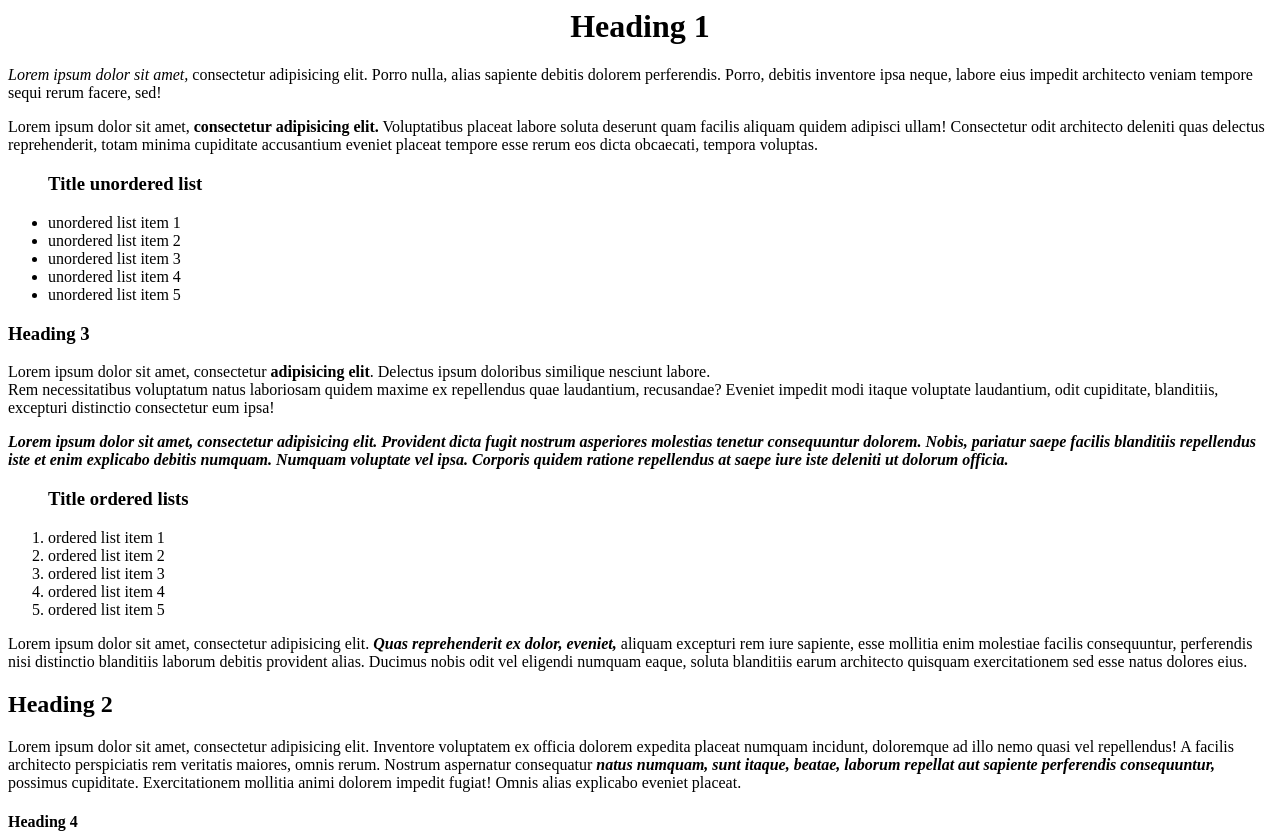
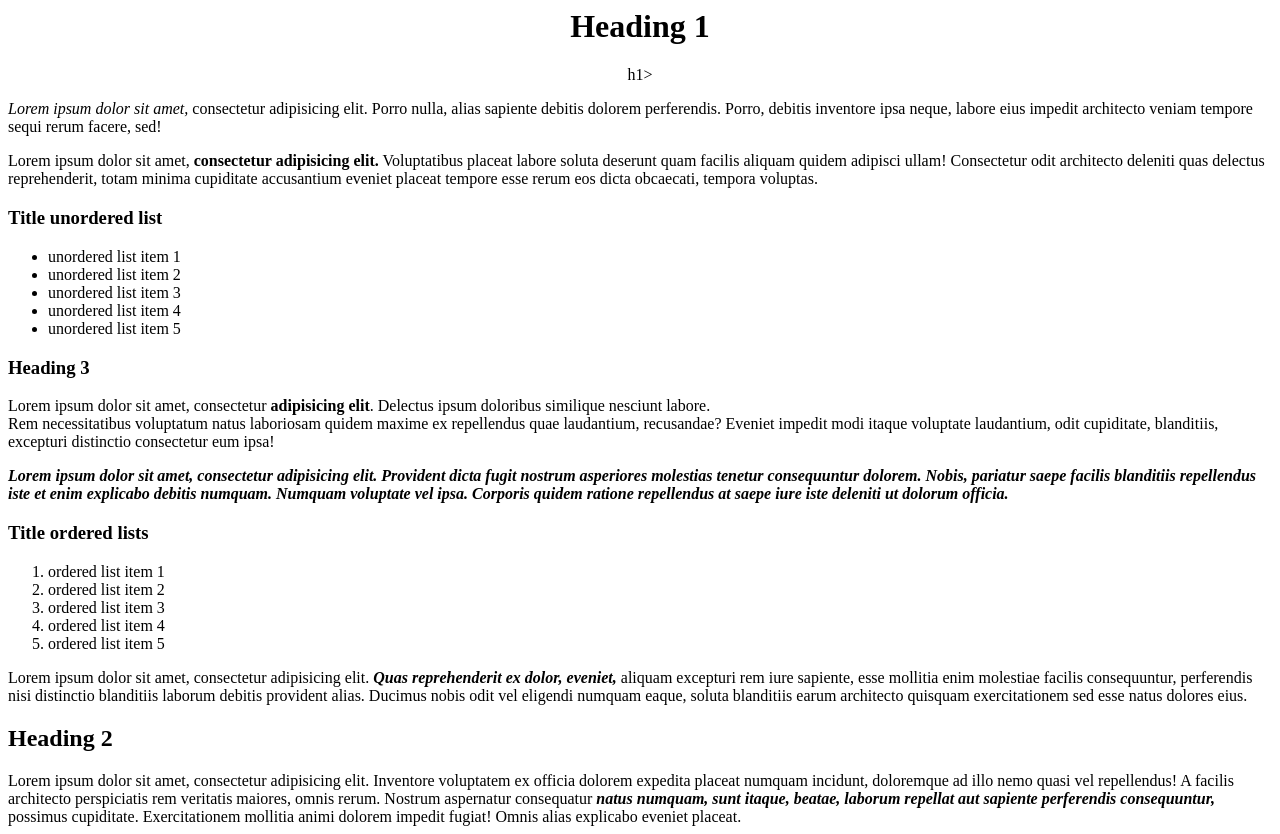
Before and after one commit to aklynovyy/html_tasks, a plain HTML site: page lesson_1/home_task.html in a window 1280 px wide. Shown: the top 834 px of the page. Drawn offline with Linux system fonts and the light colour scheme.

Commit message:
commit 1 to next

```diff
--- a/lesson_1/home_task.html
+++ b/lesson_1/home_task.html
@@ -1,20 +1,25 @@
 <html>
 
-	<head></head>
-	<title>Home Task</title>
+	<head>
+		<title>Home Task</title>
+	</head>
+
 	<body>
 
 		<!-- main title -->
-		<h1><center>Heading 1</center></h1>
+		<center><h1>Heading 1</h1>h1></center>
 
 		<!-- paragraph -->
 		<p><i>Lorem ipsum dolor sit amet,</i> consectetur adipisicing elit. Porro nulla, alias sapiente debitis dolorem perferendis. Porro, debitis inventore ipsa neque, labore eius impedit architecto veniam tempore sequi rerum facere, sed!</p>
 
 		<p>Lorem ipsum dolor sit amet, <b>consectetur adipisicing elit.</b> Voluptatibus placeat labore soluta deserunt quam facilis aliquam quidem adipisci ullam! Consectetur odit architecto deleniti quas delectus reprehenderit, totam minima cupiditate accusantium eveniet placeat tempore esse rerum eos dicta obcaecati, tempora voluptas.</p>
 
+		<!-- unordered title list -->
+		<h3>Title unordered list</h3>
+
 		<!-- unordered list -->
 		<ul>
-			<h3>Title unordered list</h3>
+
 			<li>unordered list item 1</li>
 			<li>unordered list item 2</li>
 			<li>unordered list item 3</li>
@@ -30,9 +35,12 @@
 
 			<p><i><b>Lorem ipsum dolor sit amet, consectetur adipisicing elit. Provident dicta fugit nostrum asperiores molestias tenetur consequuntur dolorem. Nobis, pariatur saepe facilis blanditiis repellendus iste et enim explicabo debitis numquam. Numquam voluptate vel ipsa. Corporis quidem ratione repellendus at saepe iure iste deleniti ut dolorum officia.</b></i></p>
 
+		<!-- ordered title list -->
+		<h3>Title ordered lists</h3>
+
 		<!-- ordered list -->
 		<ol>
-			<h3>Title ordered lists</h3>
+
 			<li>ordered list item 1</li>
 			<li>ordered list item 2</li>
 			<li>ordered list item 3</li>
@@ -89,7 +97,5 @@
 
 		<h2>THE END!</h2>
 
-
-
 	</body>
 </html>
```
